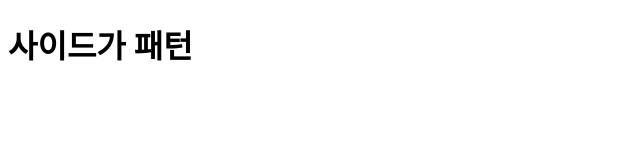
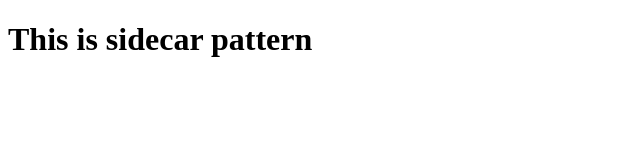
Before and after one commit to Suah-Cho/sidecar, a plain HTML site: page index.html in a window 1280 px wide. Shown: the whole page, without its empty margins (0-640 px from the left). Drawn offline with Linux system fonts and the light colour scheme.

Commit message:
Update index.html

```diff
--- a/index.html
+++ b/index.html
@@ -1,9 +1,9 @@
 <!DOCTYPE html>
 <html>
     <head>
-        <title>사이드가 패턴</title>
+        <title>sidecar</title>
     </head>
     <body>
-        <h1>사이드가 패턴</h1>
+        <h1>This is sidecar pattern</h1>
     </body>
 </html>
```
